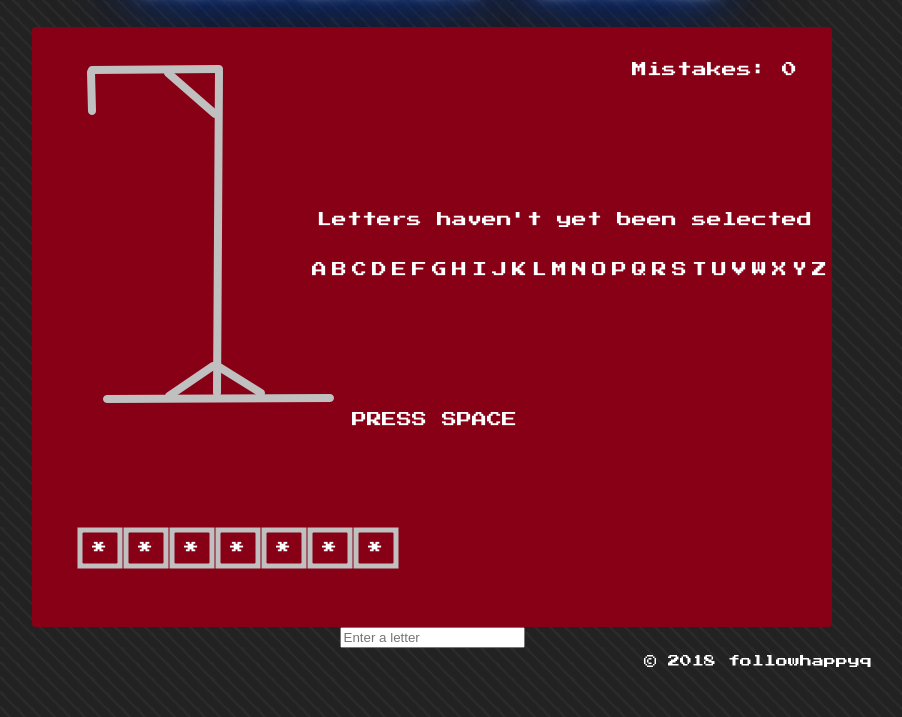
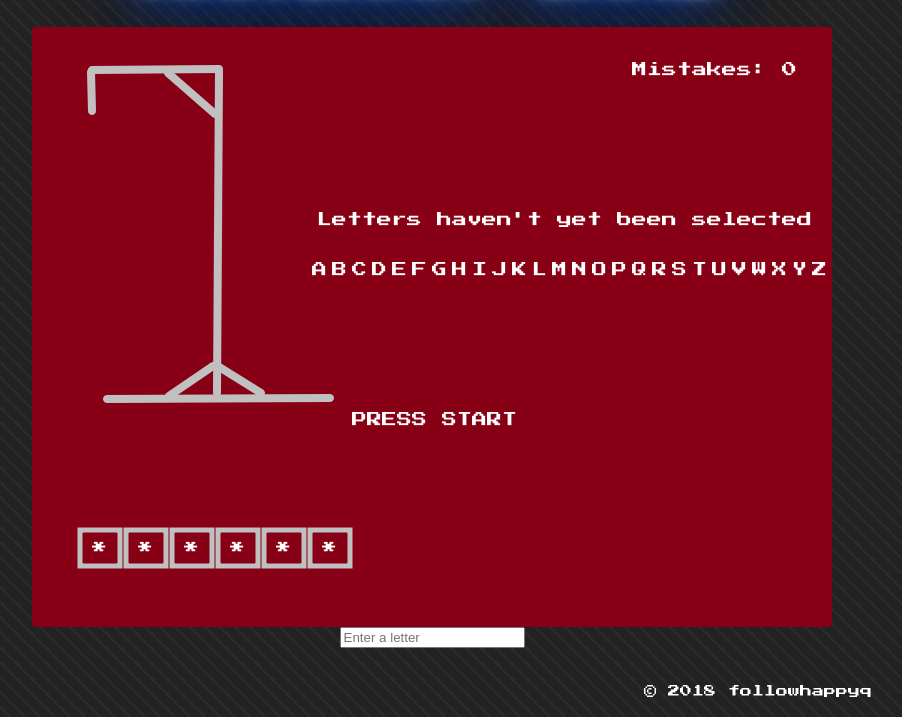
Before and after one commit to followhappyq/gallows-game, a plain HTML site: page index.html in a window 1280 px wide. Shown: the part 83-800 px from the top of the page, without its empty margins (208-1110 px from the left). Drawn offline with Linux system fonts and the light colour scheme.

Commit message:
css fixed

```diff
--- a/src/js/index.js
+++ b/src/js/index.js
@@ -3,7 +3,8 @@ const game = {
     height: 600,
     ctx: undefined,
     cell: [],
-    words: ['software','javascript','python','github','react','angular','ecmascript'],
+    words: ['software','javascript','python','github','react','angular','ecmascript', 'documentation',
+            'mongodb','bootstrap','semantic','junior','senior','developer','webdeveloper','linux'],
     running: true,
     gameStarted: false,
     sprites: {
@@ -26,6 +27,7 @@ const game = {
     alphabet: [],
     letter: undefined,
     getLetter: undefined,
+    menu: 'PRESS START',
     init: function() {
         const canvas = document.getElementById('wisielec');
         this.ctx = canvas.getContext("2d");
@@ -103,7 +105,7 @@ const game = {
 
 
         if (!this.gameStarted) {
-            this.ctx.fillText("PRESS SPACE", 320, 400);
+            this.ctx.fillText(this.menu, 320, 400);
         } else {
             this.ctx.fillText(`SELECTED LETTER: ${this.letter}`, 320 , 400);
         }
@@ -128,7 +130,6 @@ const game = {
         }
 
     }
-
 }
 
 game.logick = {
@@ -163,6 +164,7 @@ game.logick = {
         }
     },
     gameOver: function(){
+        game.menu = "Game Over \n Press F5";
         game.gameStarted = false;
     }
 
--- a/src/styles/style.css
+++ b/src/styles/style.css
@@ -44,6 +44,6 @@ footer {
   font-size: 12px;
   position: absolute;
   right: 200px;
-  bottom: 50px;
+  bottom: 20px;
   color: white;
 }
```
